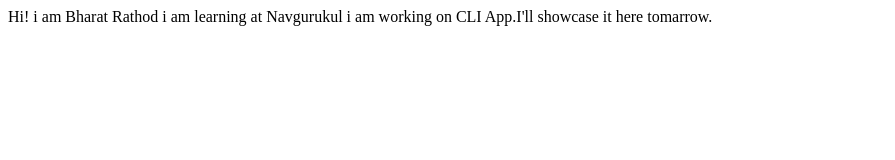
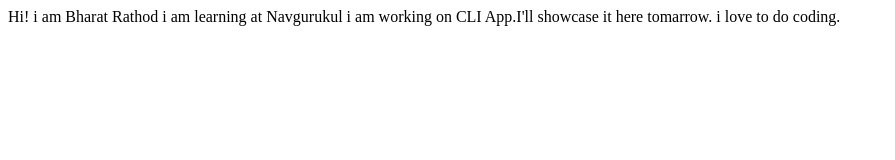
Before and after one commit to Bharatrathod-81/Bharatrathod-site, a plain HTML site: page index.html in a window 1280 px wide. Shown: the whole page, without its empty margins (0-895 px from the left). Drawn offline with Linux system fonts and the light colour scheme.

Commit message:
mentioning likes

```diff
--- a/index.html
+++ b/index.html
@@ -12,5 +12,7 @@
     i am learning at Navgurukul
 
     i am working on CLI App.I'll showcase it here tomarrow.
+
+    i love to do coding.
 </body>
 </html>
```
